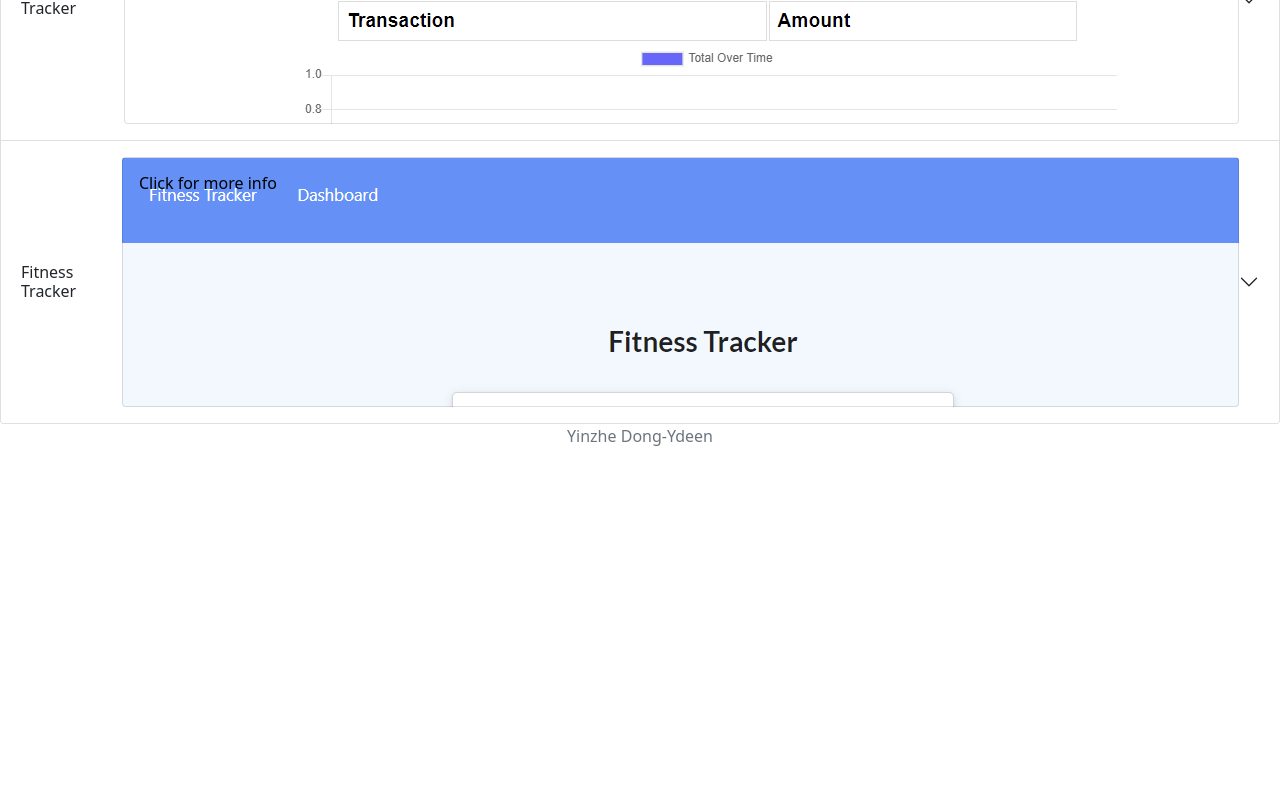
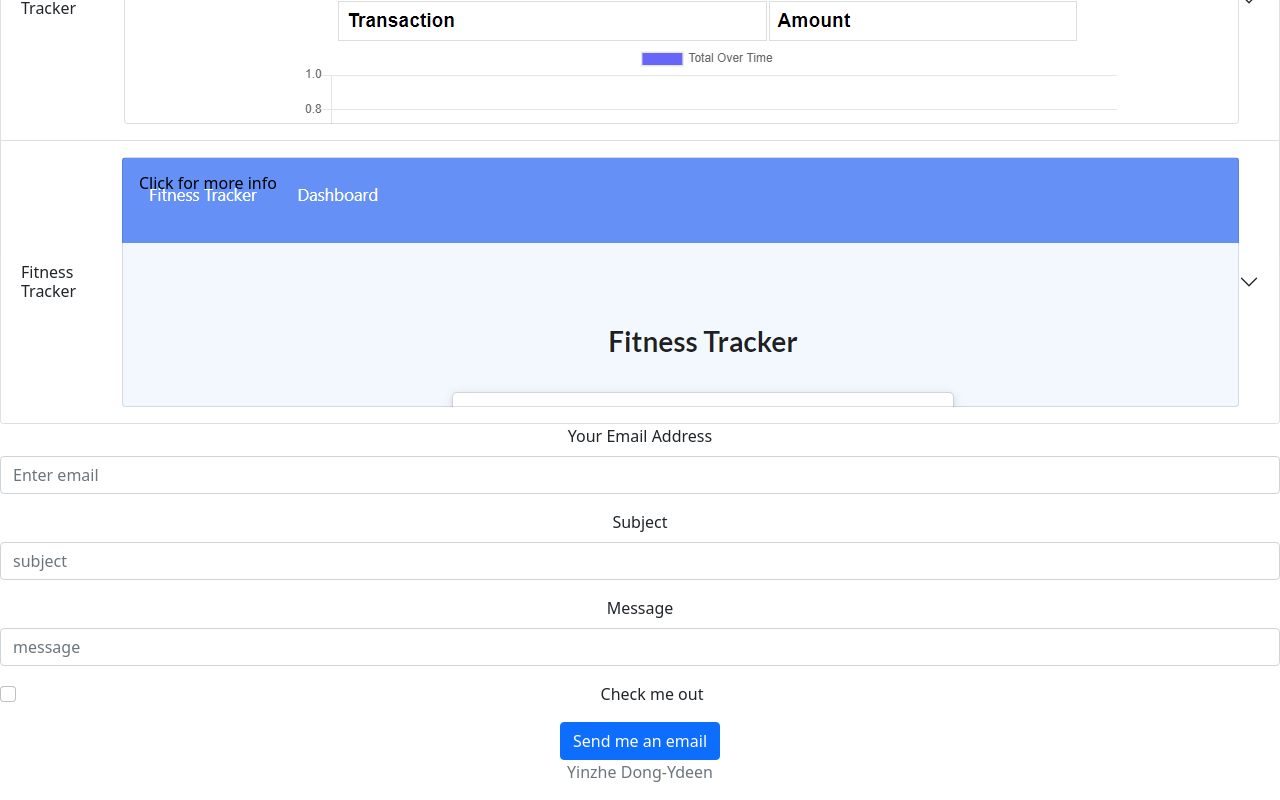
Before and after one commit to yinzhedy/20-React-Portfolio, a React (Create React App) app in the folder react-portfolio/: page / in a window 1280 px wide. Shown: the part 765-1565 px from the top of the page. Before the commit the page ends 1229 px from the top, so only its background shows below. Built offline with nearby package versions, Linux system fonts and the light colour scheme.

Commit message:
used hooks and created contact form component, can now successfully send an email with the form

```diff
--- a/react-portfolio/src/App.js
+++ b/react-portfolio/src/App.js
@@ -5,12 +5,16 @@ import Header from './components/header';
 import 'bootstrap/dist/css/bootstrap.min.css';
 import Portfolio from './components/portfolio';
 import Resume from './components/resume';
+import ContactForm from './components/contact';
+
 
 function App() {
+
   return (
     <div className="App">
         < Header />
         <Portfolio/>
+        <ContactForm/>
         < Footer />
     </div>
   );
--- /dev/null
+++ b/react-portfolio/src/components/contact/index.js
@@ -0,0 +1,40 @@
+import Form from 'react-bootstrap/Form'
+import Button from 'react-bootstrap/Button'
+import useSubmit from '../../hooks/submit-event-listener';
+
+const ContactForm = () => {
+
+    useSubmit((e) => {
+        e.stopPropagation();
+  e.preventDefault();
+  let email = document.getElementById('contact-form-email').textContent
+  let subject = document.getElementById('contact-form-subject').textContent
+  let body = document.getElementById('contact-form-message').textContent
+  window.open('mailto:' + email + "?subject=" + subject + "&body=" + body)
+    })
+    return (
+<Form>
+  <Form.Group className="mb-3" controlId="formBasicEmail">
+    <Form.Label>Your Email Address</Form.Label>
+    <Form.Control id="contact-form-email" type="email" placeholder="Enter email" />
+  </Form.Group>
+  <Form.Group className="mb-3" controlId="formBasicPassword">
+    <Form.Label>Subject</Form.Label>
+    <Form.Control  id="contact-form-subject" type="message" placeholder="subject" />
+  </Form.Group>
+
+  <Form.Group className="mb-3" controlId="formBasicPassword">
+    <Form.Label>Message</Form.Label>
+    <Form.Control  id="contact-form-message" type="message" placeholder="message" />
+  </Form.Group>
+  <Form.Group className="mb-3" controlId="formBasicCheckbox">
+    <Form.Check type="checkbox" label="Check me out" />
+  </Form.Group>
+  <Button id="send-email-button" variant="primary" type="submit">
+    Send me an email
+  </Button>
+</Form>
+)
+}
+
+export default ContactForm;
--- /dev/null
+++ b/react-portfolio/src/hooks/submit-event-listener/index.js
@@ -0,0 +1,8 @@
+import {useEffect} from 'react';
+
+export default function useSubmit(fn) {
+    useEffect(() => {
+        window.addEventListener('submit', fn)
+        return () => window.removeEventListener('submit', fn)
+    }, [fn])
+}
--- a/react-portfolio/src/index.js
+++ b/react-portfolio/src/index.js
@@ -3,6 +3,7 @@ import ReactDOM from 'react-dom';
 import './index.css';
 import App from './App';
 import reportWebVitals from './reportWebVitals';
+
 
 ReactDOM.render(
   <React.StrictMode>
```
